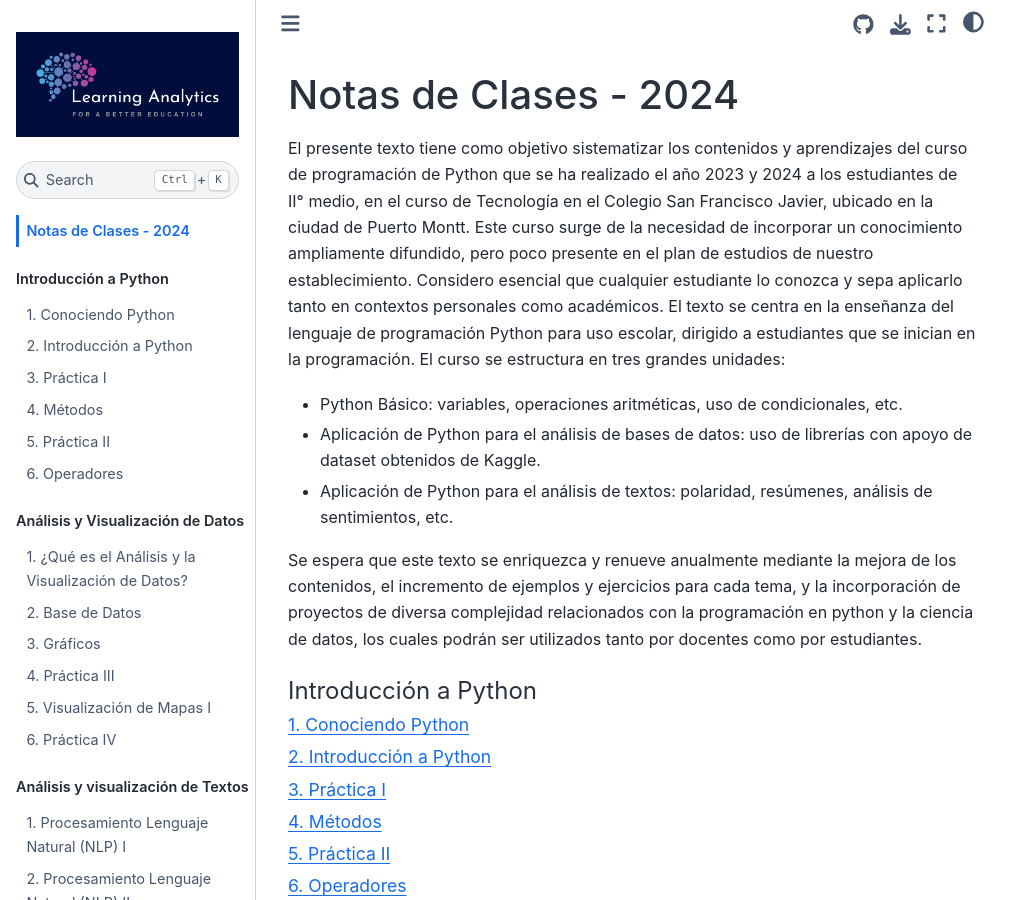
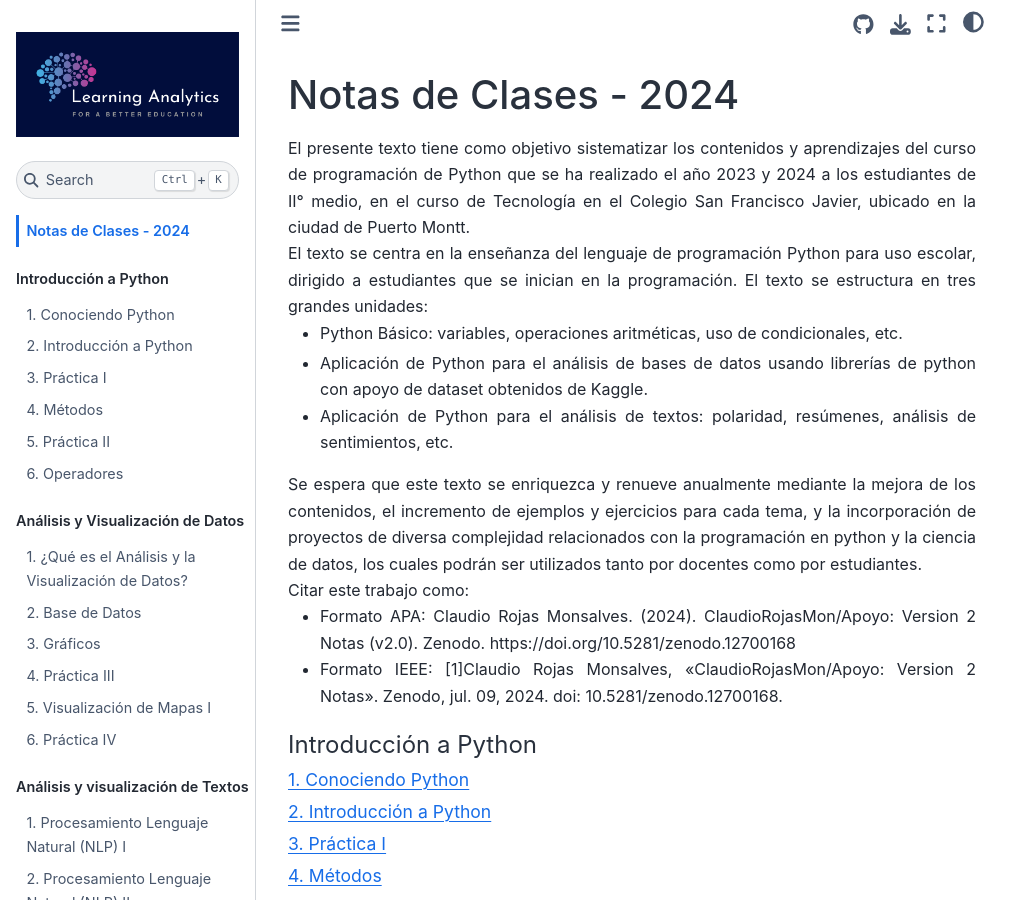
Before and after one commit to ClaudioRojasMon/Apoyo, a Jupyter Book: the page built from intro.md, in a window 1280 px wide and 900 px high. Shown: the whole window, without its empty margins (0-1031 px from the left). Built offline with Jupyter Book 1.0.4 settings and Sphinx 7.4.7 and the Sphinx Book theme 1.1.4, drawn with Linux system fonts in a browser that asks for light colours; pages that are not in the unit, such as notebooks, are missing from menus.

Commit message:
Update intro.md

````diff
--- a/intro.md
+++ b/intro.md
@@ -1,14 +1,18 @@
 # Notas de Clases - 2024
 
-El presente texto tiene como objetivo sistematizar los contenidos y aprendizajes del curso de programación de Python que se ha realizado el año 2023 y 2024 a los estudiantes de II° medio, en el curso de Tecnología en el Colegio San Francisco Javier, ubicado en la ciudad de Puerto Montt.
-Este curso surge de la necesidad de incorporar un conocimiento ampliamente difundido, pero poco presente en el plan de estudios de nuestro establecimiento. Considero esencial que cualquier estudiante lo conozca y sepa aplicarlo tanto en contextos personales como académicos.
-El texto se centra en la enseñanza del lenguaje de programación Python para uso escolar, dirigido a estudiantes que se inician en la programación. El curso se estructura en tres grandes unidades:
+<div align="justify">El presente texto tiene como objetivo sistematizar los contenidos y aprendizajes del curso de programación de Python que se ha realizado el año 2023 y 2024 a los estudiantes de II° medio, en el curso de Tecnología en el Colegio San Francisco Javier, ubicado en la ciudad de Puerto Montt.</div>
+<div align="justify">El texto se centra en la enseñanza del lenguaje de programación Python para uso escolar, dirigido a estudiantes que se inician en la programación. El texto se estructura en tres grandes unidades:</div>
 
-- Python Básico: variables, operaciones aritméticas, uso de condicionales, etc.
-- Aplicación de Python para el análisis de bases de datos: uso de librerías con apoyo de dataset obtenidos de Kaggle.
-- Aplicación de Python para el análisis de textos: polaridad, resúmenes, análisis de sentimientos, etc.
+ - Python Básico: variables, operaciones aritméticas, uso de condicionales, etc.
+ - <div align="justify">Aplicación de Python para el análisis de bases de datos usando librerías de python con apoyo de dataset obtenidos de Kaggle.</div>
+ - <div align="justify">Aplicación de Python para el análisis de textos: polaridad, resúmenes, análisis de sentimientos, etc.</div>
 
-Se espera que este texto se enriquezca y renueve anualmente mediante la mejora de los contenidos, el incremento de ejemplos y ejercicios para cada tema, y la incorporación de proyectos de diversa complejidad relacionados con la programación en python y la ciencia de datos, los cuales podrán ser utilizados tanto por docentes como por estudiantes.
+<div align="justify">Se espera que este texto se enriquezca y renueve anualmente mediante la mejora de los contenidos, el incremento de ejemplos y ejercicios para cada tema, y la incorporación de proyectos de diversa complejidad relacionados con la programación en python y la ciencia de datos, los cuales podrán ser utilizados tanto por docentes como por estudiantes.</div>
+
+<div align="justify">Citar este trabajo como:</div>
+
+ - <div align="justify">Formato APA: Claudio Rojas Monsalves. (2024). ClaudioRojasMon/Apoyo: Version 2 Notas (v2.0). Zenodo. https://doi.org/10.5281/zenodo.12700168</div>
+ - <div align="justify">Formato IEEE: [1]Claudio Rojas Monsalves, «ClaudioRojasMon/Apoyo: Version 2 Notas». Zenodo, jul. 09, 2024. doi: 10.5281/zenodo.12700168.</div>
 
 ```{tableofcontents}
 ```
````
